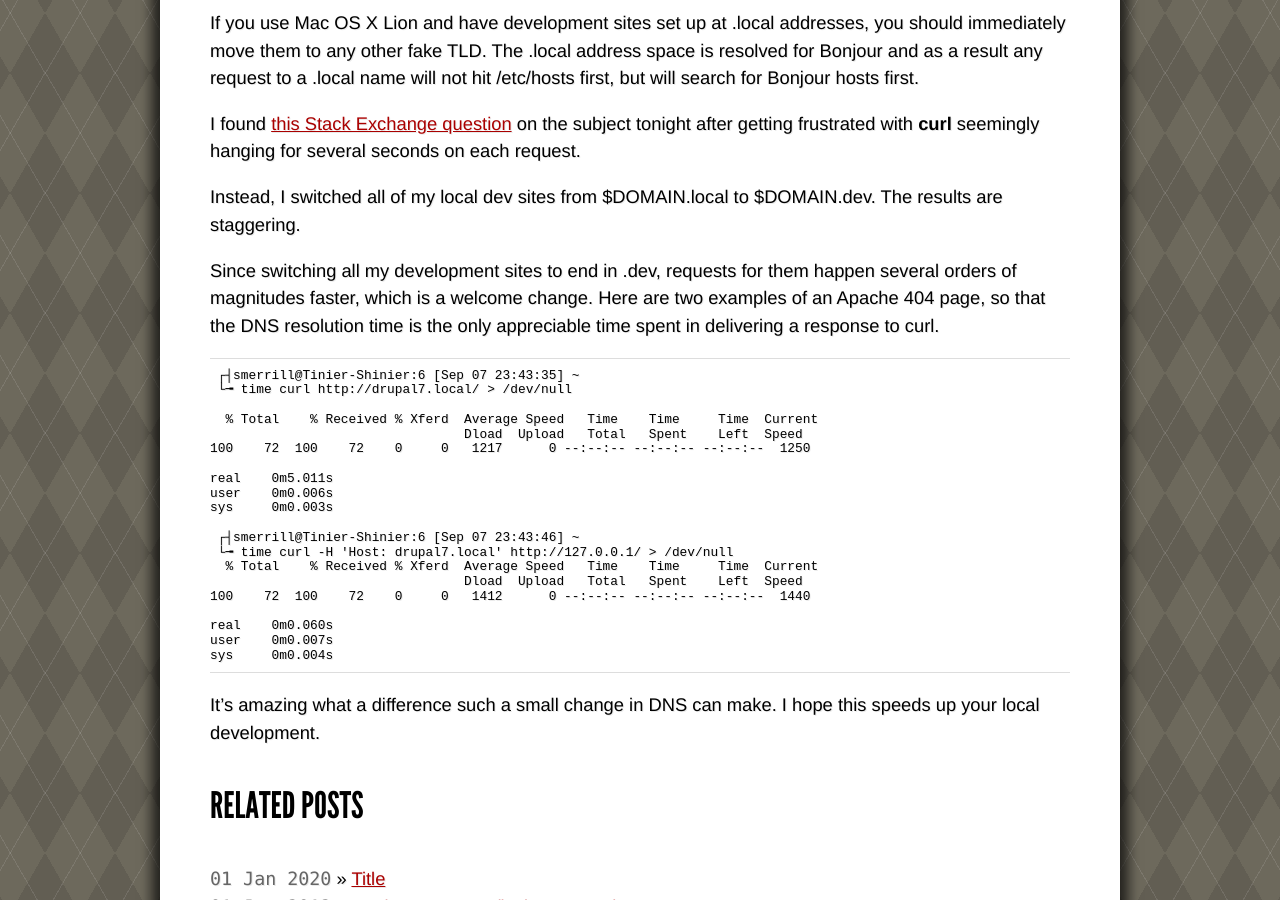
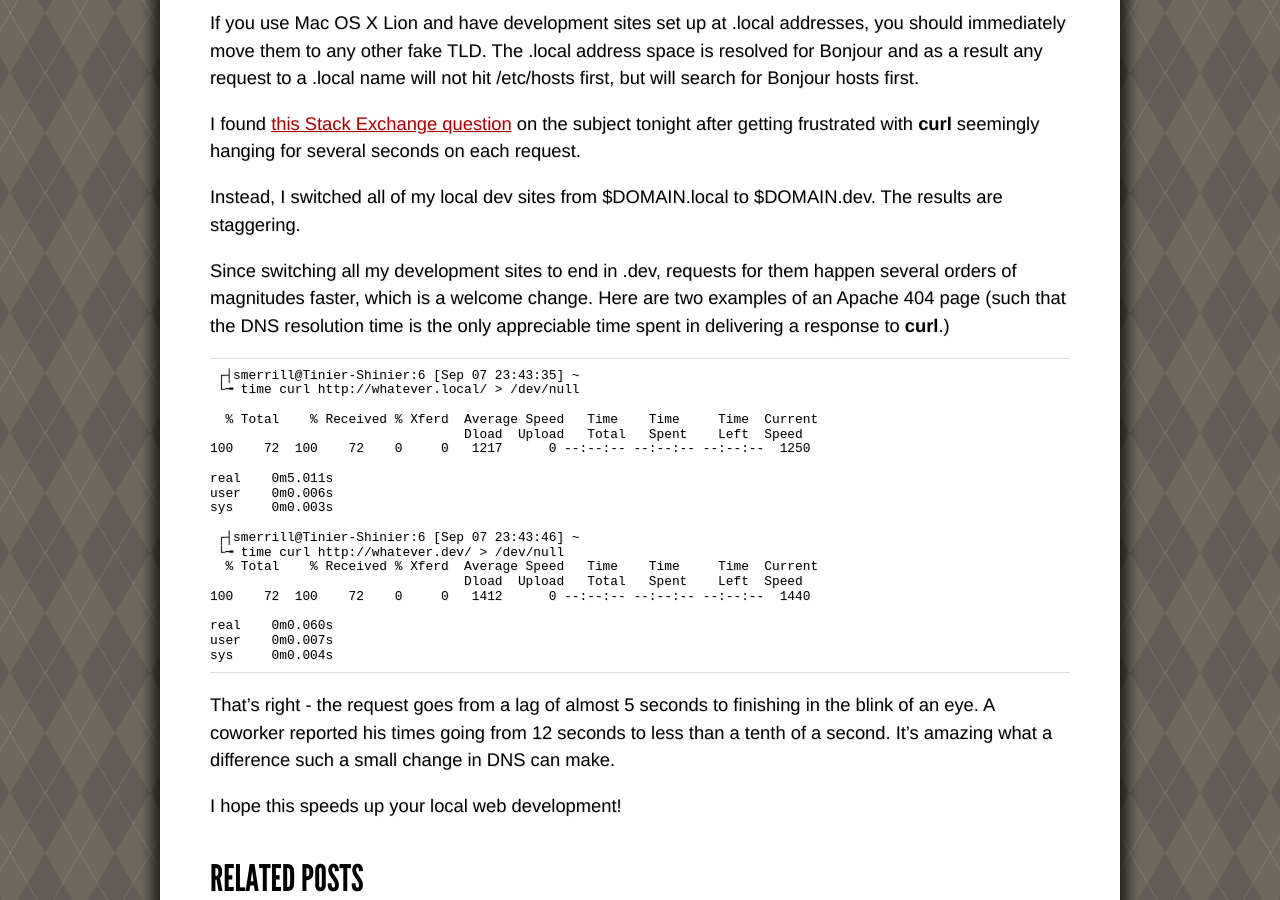
Before and after one commit to smerrill/grenadesandwich.com, a Jekyll site: the page built from _posts/2011-09-08-psa-lion-and-local-domain-names.md, in a window 1280 px wide and 900 px high, scrolled down 407 px. Built offline with Jekyll 4.4.1, drawn with Linux system fonts in a browser that asks for light colours; Markdown is read by kramdown in place of the engine named in the settings.

Commit message:
Publish-ready post on .local domain names.

```diff
--- a/_posts/2011-09-08-psa-lion-and-local-domain-names.md
+++ b/_posts/2011-09-08-psa-lion-and-local-domain-names.md
@@ -16,11 +16,11 @@ Instead, I switched all of my local dev sites from $DOMAIN.local to $DOMAIN.dev.
 
 <!-- break -->
 
-Since switching all my development sites to end in .dev, requests for them happen several orders of magnitudes faster, which is a welcome change. Here are two examples of an Apache 404 page, so that the DNS resolution time is the only appreciable time spent in delivering a response to curl.
+Since switching all my development sites to end in .dev, requests for them happen several orders of magnitudes faster, which is a welcome change. Here are two examples of an Apache 404 page (such that the DNS resolution time is the only appreciable time spent in delivering a response to **curl**.)
 
 {% highlight text %}
  ┌┤smerrill@Tinier-Shinier:6 [Sep 07 23:43:35] ~
- └╼ time curl http://drupal7.local/ > /dev/null
+ └╼ time curl http://whatever.local/ > /dev/null
 
   % Total    % Received % Xferd  Average Speed   Time    Time     Time  Current
                                  Dload  Upload   Total   Spent    Left  Speed
@@ -28,17 +28,19 @@ Since switching all my development sites to end in .dev, requests for them happe
 
 real	0m5.011s
 user	0m0.006s
-sys	0m0.003s
+sys 	0m0.003s
 
  ┌┤smerrill@Tinier-Shinier:6 [Sep 07 23:43:46] ~
- └╼ time curl -H 'Host: drupal7.local' http://127.0.0.1/ > /dev/null
+ └╼ time curl http://whatever.dev/ > /dev/null
   % Total    % Received % Xferd  Average Speed   Time    Time     Time  Current
                                  Dload  Upload   Total   Spent    Left  Speed
 100    72  100    72    0     0   1412      0 --:--:-- --:--:-- --:--:--  1440
 
 real	0m0.060s
 user	0m0.007s
-sys	0m0.004s
+sys 	0m0.004s
 {% endhighlight %}
 
-It's amazing what a difference such a small change in DNS can make. I hope this speeds up your local development.
+That's right - the request goes from a lag of almost 5 seconds to finishing in the blink of an eye. A coworker reported his times going from 12 seconds to less than a tenth of a second. It's amazing what a difference such a small change in DNS can make.
+
+I hope this speeds up your local web development!
```
